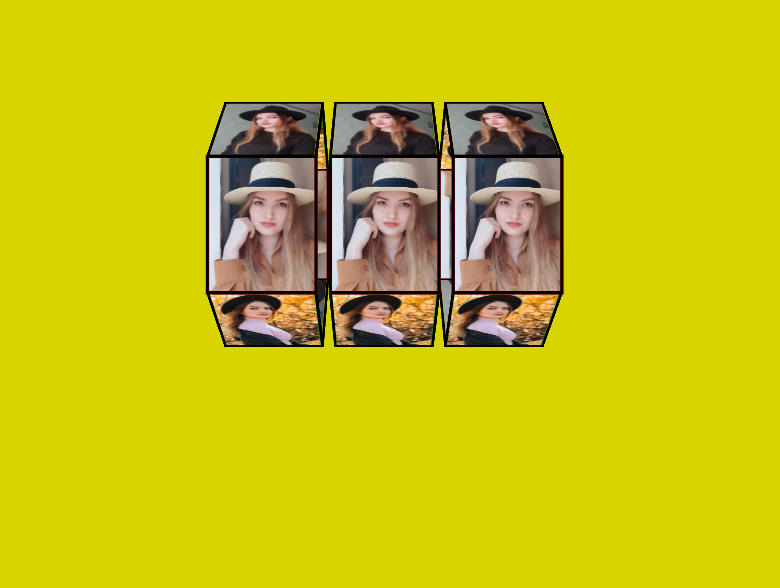
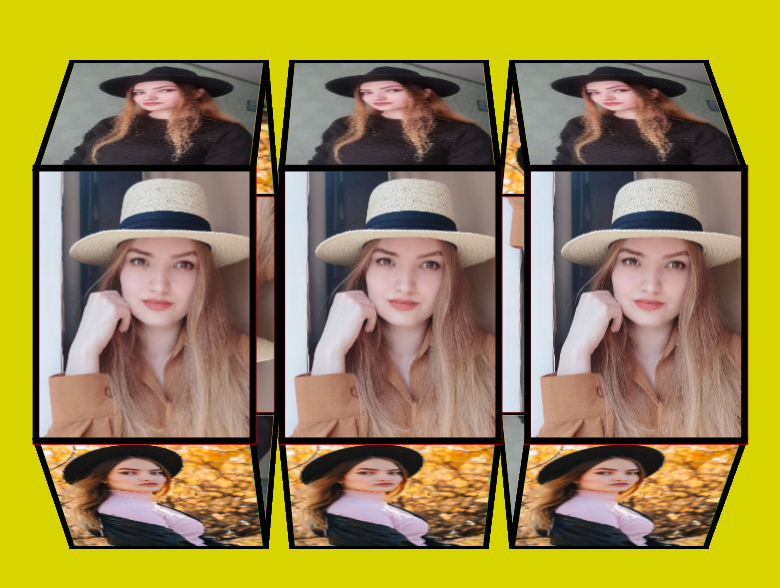
Before and after one commit to DmitriyIvanovich/Slot-machine-for-my-friend, a plain HTML site: page index.html in a window 1280 px wide. Shown: the part 146-734 px from the top of the page, without its empty margins (261-1041 px from the left). Drawn offline with Linux system fonts and the light colour scheme.

Commit message:
adaptive for pc

```diff
--- a/style.css
+++ b/style.css
@@ -1,6 +1,5 @@
 body {
     position: relative;
-    padding-top: 100px;
     background: rgb(216, 212, 0);
     height: 100vh;
 }
@@ -12,7 +11,17 @@ body {
     perspective: 1000px;
     width: max-content;
     margin: auto;
-    transform: translatey(200px)
+    transform: translatey(300px)
+}
+@media all and (min-width: 600px){
+    .drumS {
+            transform: translatey(350px) scale(1.5, 1.5)
+        }
+}
+@media all and (min-width: 900px){
+    .drumS {
+            transform: translatey(380px) scale(2, 2)
+        }
 }
 
 /* .drumS>div {
```
